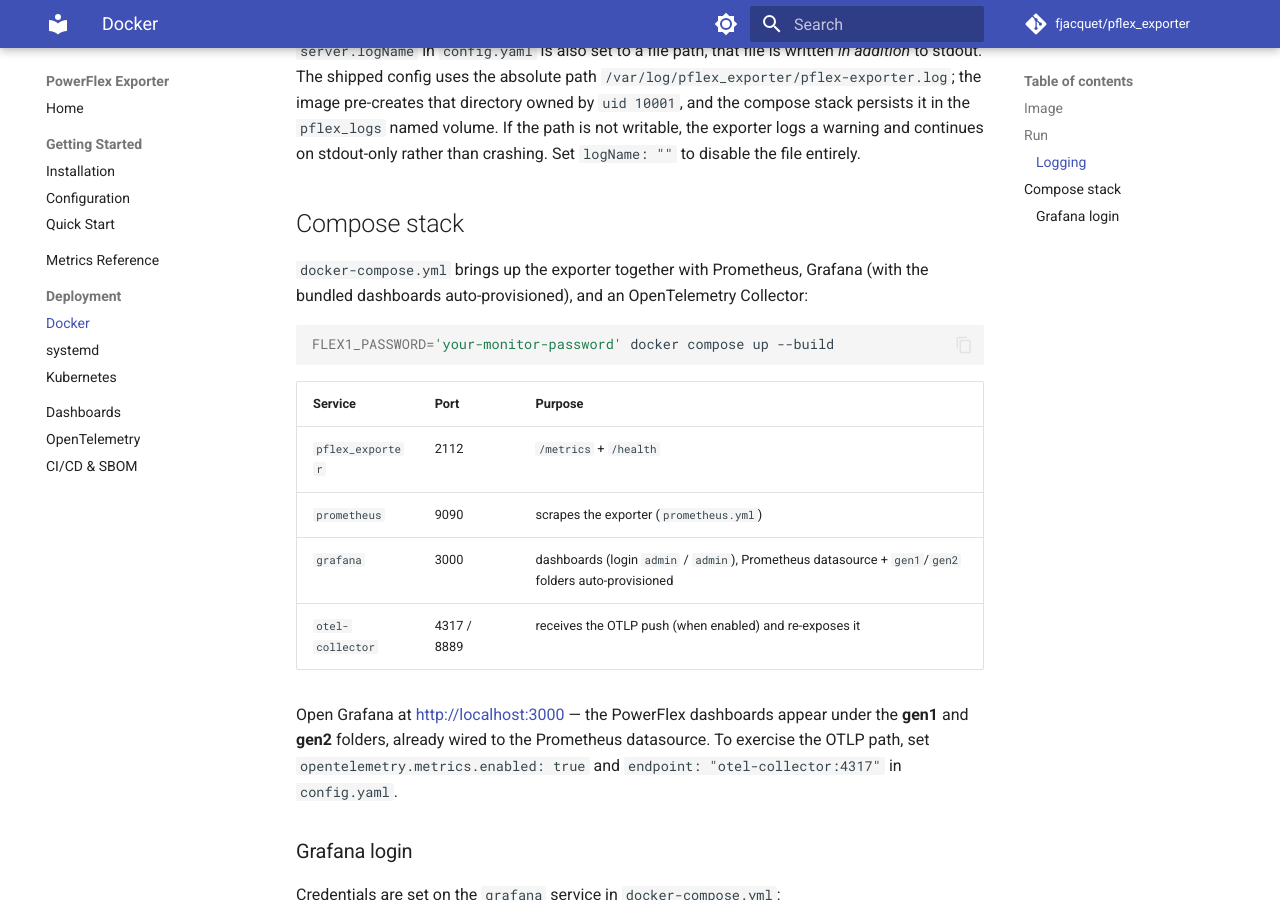
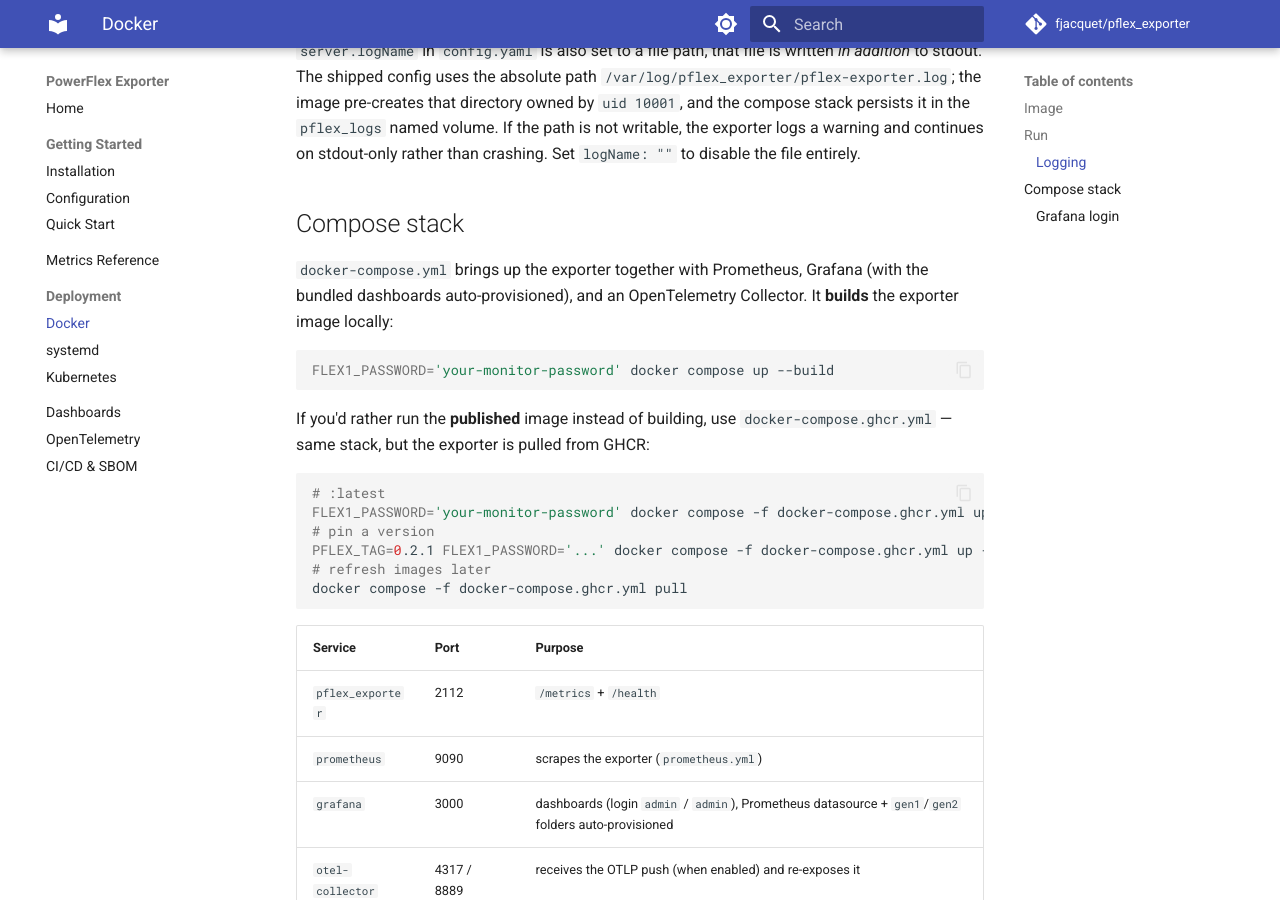
Before and after one commit to fjacquet/pflex_exporter, an MkDocs documentation site: the page built from docs/deployment/docker.md, in a window 1280 px wide and 900 px high, scrolled down 719 px. Built offline with MkDocs 1.6.1 and Material for MkDocs 9.7.7, drawn with Linux system fonts in a browser that asks for light colours; comment, search, counter and statistics services are not loaded.

Commit message:
feat: add docker-compose.ghcr.yml to run the published GHCR image
Mirrors the build-based stack but pulls ghcr.io/fjacquet/pflex_exporter
(tag via ${PFLEX_TAG:-latest}) instead of building locally, for users who
just want to run a release without a checkout/build. Document both flavors.

Co-Authored-By: Claude Opus 4.8 <noreply@anthropic.com>

````diff
--- a/docs/deployment/docker.md
+++ b/docs/deployment/docker.md
@@ -37,10 +37,23 @@ crashing. Set `logName: ""` to disable the file entirely.
 ## Compose stack
 
 `docker-compose.yml` brings up the exporter together with Prometheus, Grafana (with the
-bundled dashboards auto-provisioned), and an OpenTelemetry Collector:
+bundled dashboards auto-provisioned), and an OpenTelemetry Collector. It **builds** the
+exporter image locally:
 
 ```bash
 FLEX1_PASSWORD='your-monitor-password' docker compose up --build
+```
+
+If you'd rather run the **published** image instead of building, use
+`docker-compose.ghcr.yml` — same stack, but the exporter is pulled from GHCR:
+
+```bash
+# :latest
+FLEX1_PASSWORD='your-monitor-password' docker compose -f docker-compose.ghcr.yml up -d
+# pin a version
+PFLEX_TAG=0.2.1 FLEX1_PASSWORD='...' docker compose -f docker-compose.ghcr.yml up -d
+# refresh images later
+docker compose -f docker-compose.ghcr.yml pull
 ```
 
 | Service | Port | Purpose |
````
Also changed, not shown: docker-compose.ghcr.yml (added, +67 -0 lines).
